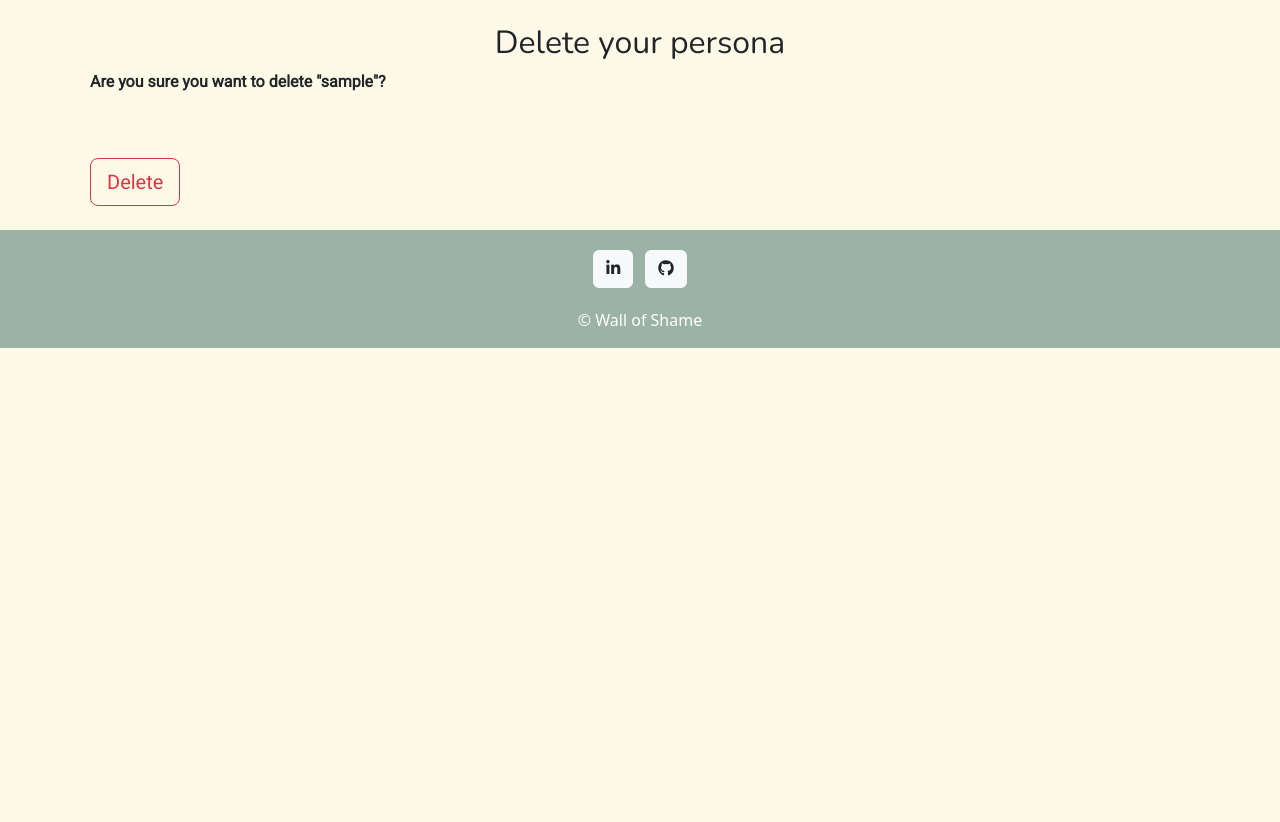
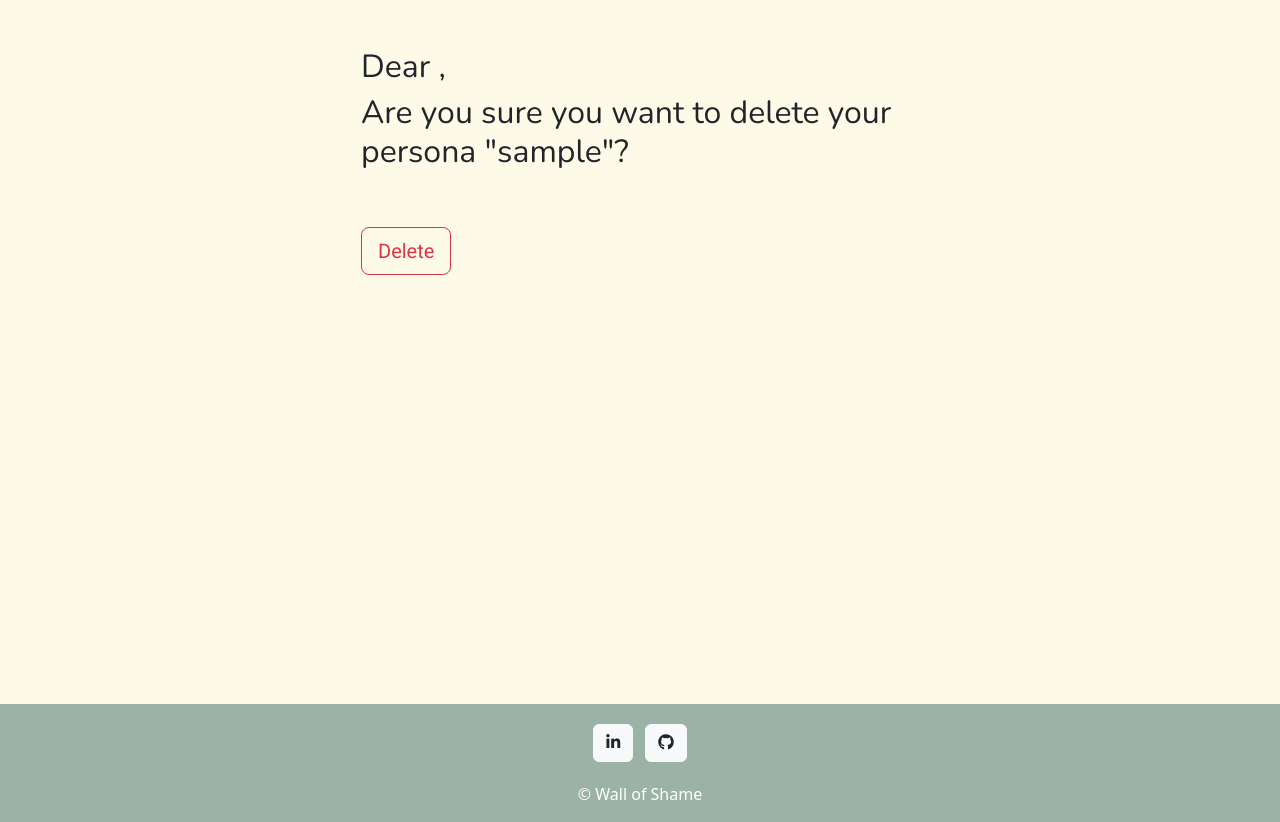
Before and after one commit to bakrydiarra/Wall_of-Shame, a Django app: a page that uses templates/delete_persona.html in a window 1280 px wide. Shown: the part 62-884 px from the top of the page. Before the commit the page ends 410 px from the top, so only its background shows below. Run offline with Django 3.2, Linux system fonts and the light colour scheme; tables that the repository leaves empty hold one stand-in row (values such as "Sample post"); some libraries are stand-ins or nearby versions.

Commit message:
Style: delete_persona.html

```diff
--- a/templates/delete_persona.html
+++ b/templates/delete_persona.html
@@ -6,17 +6,18 @@ Delete a Persona
 
 {% block content %}
 
-<div class="container p-2">
-    <h2 class="text-center mt-3">Delete your persona</h2>
-    <div class="form-group">
-        <form method="post">
-            {% csrf_token %}
-            <strong><p>Are you sure you want to delete "{{ persona.shamefull_nickname }}"?</p></strong>
-            <button class="btn btn-lg btn-outline-danger delete-btn mt-5 mb-3">Delete</button>
-        </form>
 
-    </div>
+<div class="mx-auto mt-5 w-50 justify-content-center align-items-center" style="height: 82vh;">
+    <h2>Dear {{user.username}},</h2>
+    <h2>Are you sure you want to delete your persona "{{ persona.shamefull_nickname }}"?</h2>
+
+    <form method="post">
+        {% csrf_token %}
+        <button class="btn btn-lg btn-outline-danger delete-btn mt-5 mb-3">Delete</button>
+    </form>
 </div>
 
 
+
+
 {%endblock content%}
```
